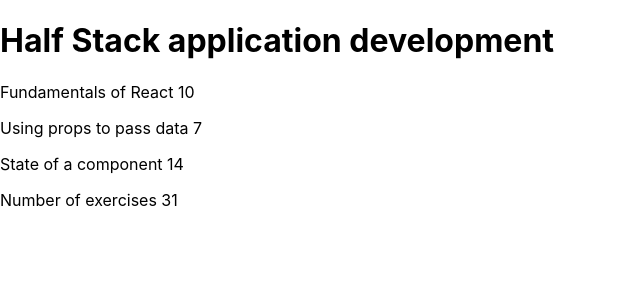
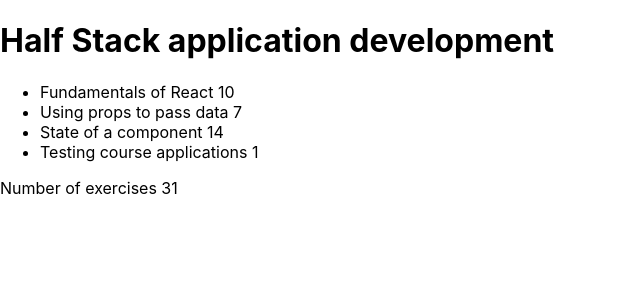
Before and after one commit to 1Maria/part1exercises, a React (Create React App) app: page / in a window 1280 px wide. Shown: the top 300 px of the page, without its empty margins (0-640 px from the left). Built offline with nearby package versions, Linux system fonts and the light colour scheme; the HTML template or start-up script is replaced by a standard one.

Commit message:
Make sure app works regardless of the number of parts a course has by using a map function in the content component

```diff
--- a/src/App.js
+++ b/src/App.js
@@ -20,6 +20,11 @@
         id: 3,
         name: 'State of a component',
         exercises: 14
+      },
+      {
+        id: 4,
+        name: 'Testing course applications',
+        exercises: 1
       }
     ]
   }
--- a/src/components/Course.js
+++ b/src/components/Course.js
@@ -10,20 +10,18 @@
 
 const Part = (props) => {
     return (
-      <div>
-        <p>
-          {props.name} {props.exercises}
-        </p>
-      </div>
+        <li>{props.name} {props.exercises}</li>
     )
 }
 
 const Content = (props) => {
     return (
       <div>
-        <Part name={props.course.parts[0].name} exercises={props.course.parts[0].exercises} />
-        <Part name={props.course.parts[1].name} exercises={props.course.parts[1].exercises} />
-        <Part name={props.course.parts[2].name} exercises={props.course.parts[2].exercises} />
+        <ul>
+            {props.course.parts.map(part =>
+                <Part key={part.id} name={part.name} exercises={part.exercises} />
+            )}
+        </ul>
       </div>
     )
 }
```
